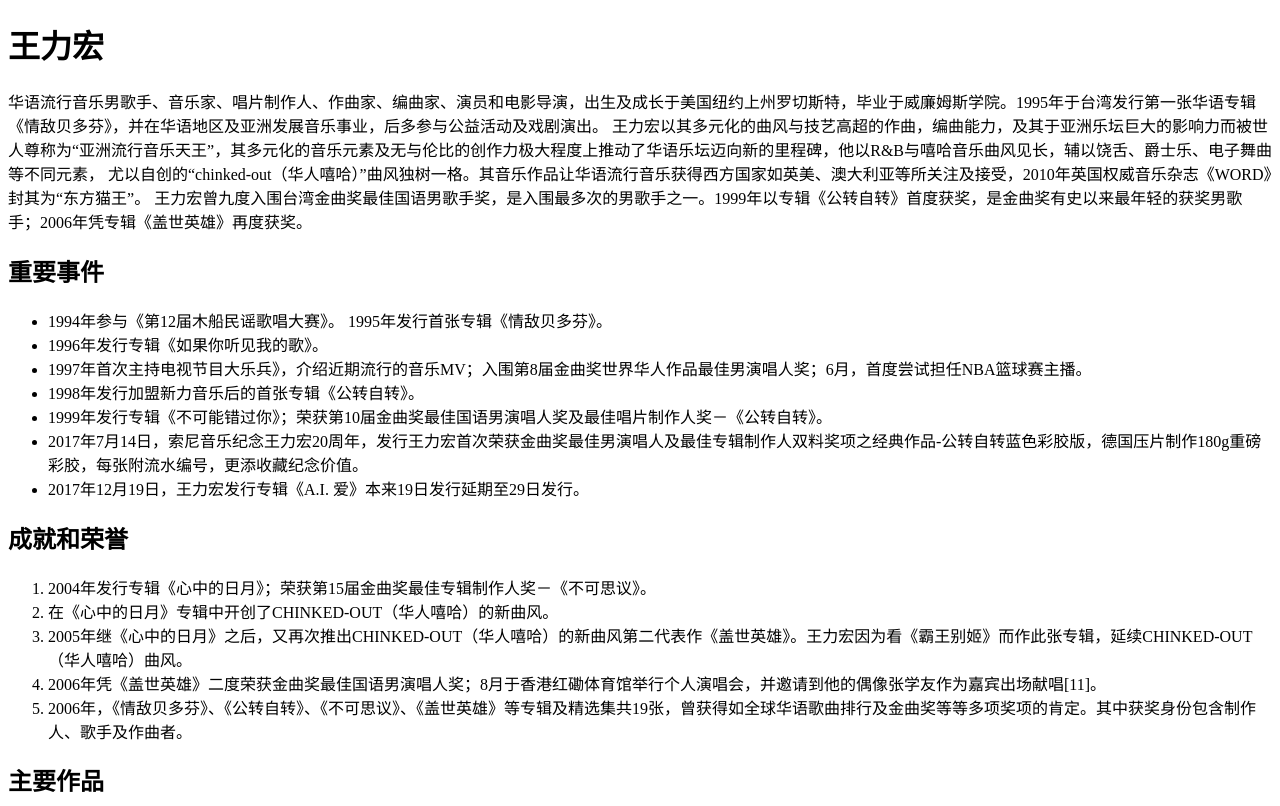
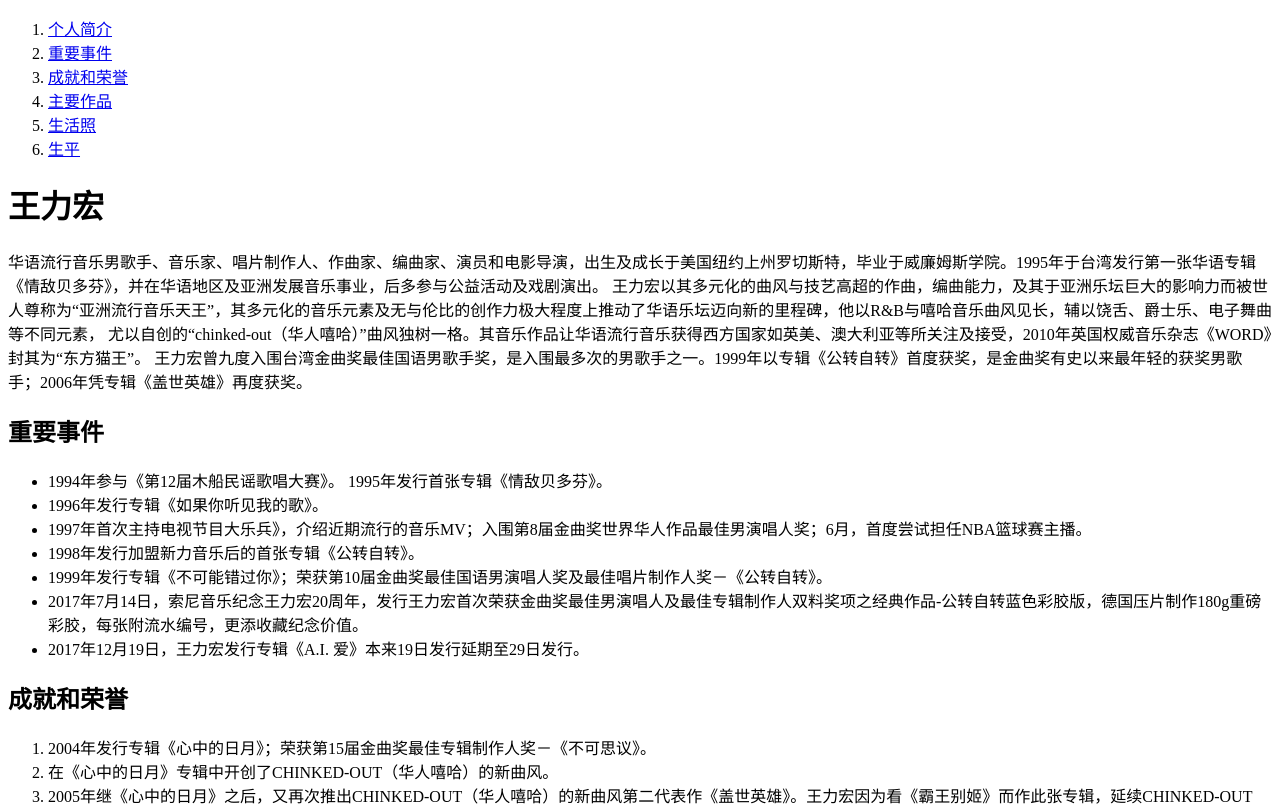
Before and after one commit to didiyou/HTML-demo-4, a plain HTML site: page index.html in a window 1280 px wide. Shown: the top 806 px of the page. Drawn offline with Linux system fonts and the light colour scheme.

Commit message:
优化图片完成

```diff
--- a/index.html
+++ b/index.html
@@ -5,16 +5,31 @@
     <meta http-equiv="X-UA-Compatible" content="IE=edge" />
     <meta name="viewport" content="width=device-width, initial-scale=1.0" />
     <title>王力宏</title>
+    <style>
+      img{
+        max-width: 100%;
+      }
+    </style>
   </head>
   <body>
-    <h1>王力宏</h1>
+    <nav>
+      <ol>
+        <li><a href="#Wang">个人简介</a></li>
+        <li><a href="#event">重要事件</a></li>
+        <li><a href="#awards">成就和荣誉</a></li>
+        <li><a href="#works">主要作品</a></li>
+        <li><a href="#pictures">生活照</a></li>
+        <li><a href="#life">生平</a></li>
+      </ol>
+    </nav>
+    <h1 id="Wang">王力宏</h1>
     <p>
       华语流行音乐男歌手、音乐家、唱片制作人、作曲家、编曲家、演员和电影导演，出生及成长于美国纽约上州罗切斯特，毕业于威廉姆斯学院。1995年于台湾发行第一张华语专辑《情敌贝多芬》，并在华语地区及亚洲发展音乐事业，后多参与公益活动及戏剧演出。
       王力宏以其多元化的曲风与技艺高超的作曲，编曲能力，及其于亚洲乐坛巨大的影响力而被世人尊称为“亚洲流行音乐天王”，其多元化的音乐元素及无与伦比的创作力极大程度上推动了华语乐坛迈向新的里程碑，他以R&B与嘻哈音乐曲风见长，辅以饶舌、爵士乐、电子舞曲等不同元素，
       尤以自创的“chinked-out（华人嘻哈）”曲风独树一格。其音乐作品让华语流行音乐获得西方国家如英美、澳大利亚等所关注及接受，2010年英国权威音乐杂志《WORD》封其为“东方猫王”。
       王力宏曾九度入围台湾金曲奖最佳国语男歌手奖，是入围最多次的男歌手之一。1999年以专辑《公转自转》首度获奖，是金曲奖有史以来最年轻的获奖男歌手；2006年凭专辑《盖世英雄》再度获奖。
     </p>
-    <h2>重要事件</h2>
+    <h2 id="event">重要事件</h2>
     <p>
       <ul>
           <li>1994年参与《第12届木船民谣歌唱大赛》。 1995年发行首张专辑《情敌贝多芬》。</li>
@@ -26,7 +41,7 @@
           <li>2017年12月19日，王力宏发行专辑《A.I. 爱》本来19日发行延期至29日发行。</li>
       </ul>
     </p>
-    <h2>成就和荣誉</h2>
+    <h2 id="awards">成就和荣誉</h2>
 
         <ol>
             <li>2004年发行专辑《心中的日月》；荣获第15届金曲奖最佳专辑制作人奖－《不可思议》。</li>
@@ -35,7 +50,7 @@
             <li>2006年凭《盖世英雄》二度荣获金曲奖最佳国语男演唱人奖；8月于香港红磡体育馆举行个人演唱会，并邀请到他的偶像张学友作为嘉宾出场献唱[11]。</li>
             <li>2006年，《情敌贝多芬》、《公转自转》、《不可思议》、《盖世英雄》等专辑及精选集共19张，曾获得如全球华语歌曲排行及金曲奖等等多项奖项的肯定。其中获奖身份包含制作人、歌手及作曲者。</li>
         </ol>
-        <h2>主要作品</h2>
+        <h2 id="works">主要作品</h2>
 
        <table>
          <thead><tr><th>作品</th><th>年份</th></tr></thead>
@@ -89,12 +104,12 @@
         </tbody>
        </table>
 
-       <h2>生活照</h2>
+       <h2 id="pictures">生活照</h2>
        <div><img src="images/1.jpg" width=400 alt="图1"></div>
        <div><img src="images/2.jpg" width=400 alt="图2"></div>
        <div><img src="images/3.jpg" width=400 alt="图3"></div>
 
-       <h2>生平</h2>
+       <h2 id="life">生平</h2>
        <p>
         王力宏父亲王大中毕业于国立台湾大学医学系。母亲李明珠毕业于台湾国立政治大学，
         家人都十分喜爱听京剧，对小王力宏有一定音乐的启蒙。王力宏返台后，定居台北市。
@@ -104,5 +119,6 @@
         2013年11月27日，王力宏与交往多年的李靓蕾于美国登记结婚。
         之后分别先后在2014年及2016年产下两女。2018年8月再添儿子。
        </p>
+       <div style="height:1000px"></div>
   </body>
 </html>
```
